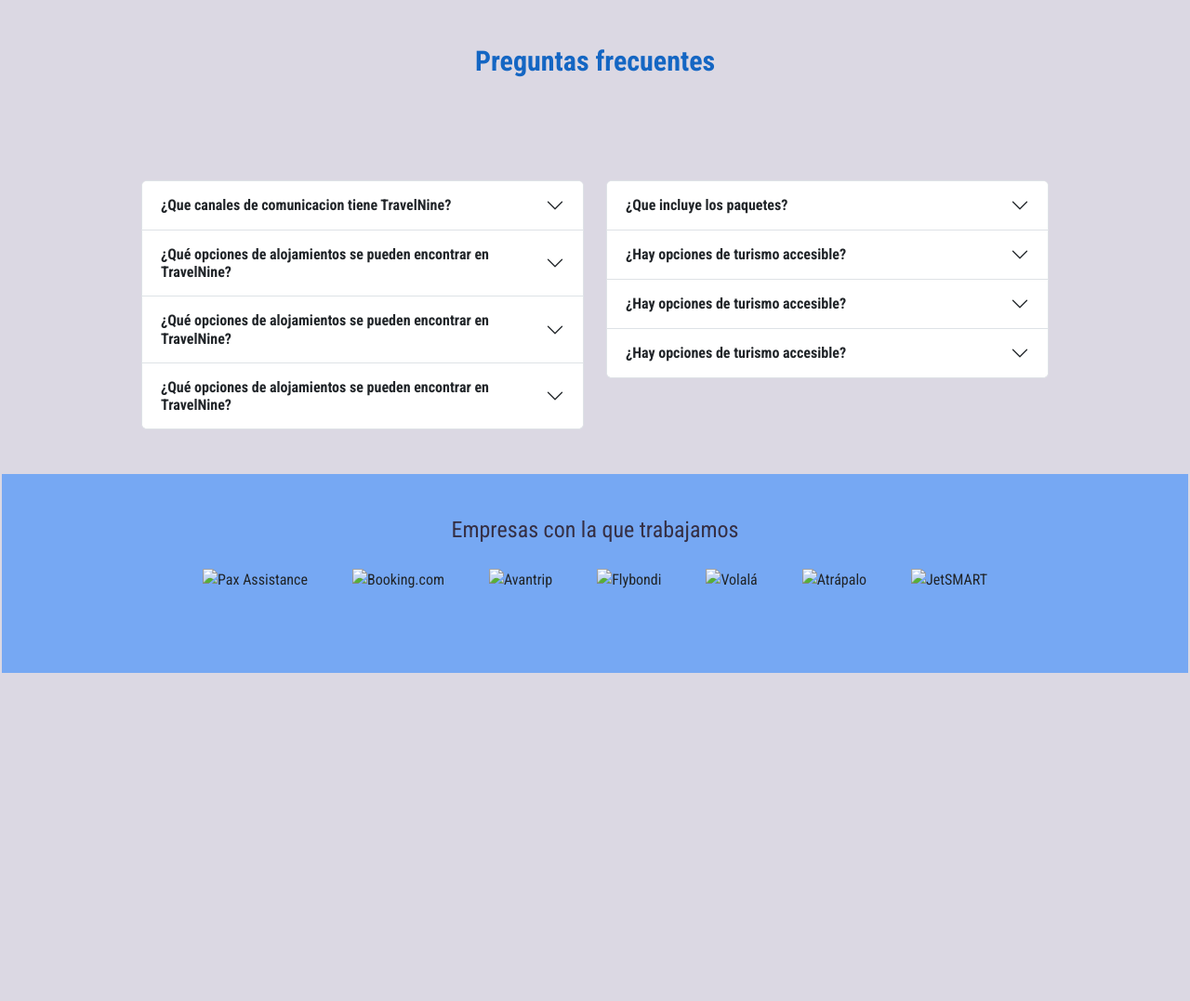
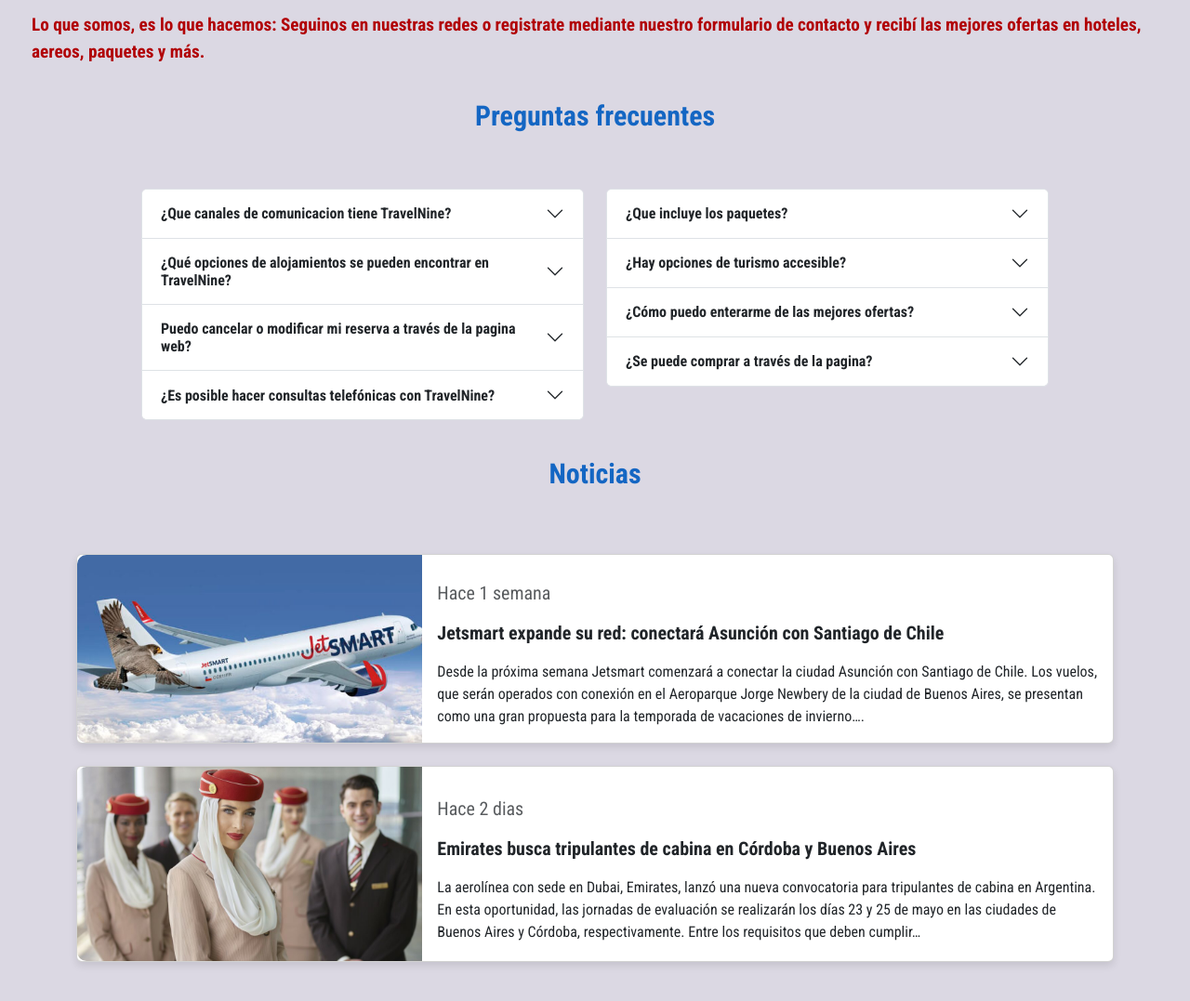
Before and after one commit to miel009/Proyecto-Codo-a-codo--NineTravel, a plain HTML site: page index.html in a window 1280 px wide. Shown: the part 1041-2118 px from the top of the page at 93% size. Drawn offline with nearby package versions, Linux system fonts and the light colour scheme.

Commit message:
index cambios

```diff
--- a/assets/css/index.css
+++ b/assets/css/index.css
@@ -21,9 +21,8 @@ main{
     background-color: var(--four-color);
 }
 
-
 .containerPreg {
-    margin-top: 70px;
+    margin-top: 0px;
     margin-bottom: 20px;
     padding-left: 150px;
     padding-right: 150px;
@@ -36,10 +35,12 @@ main{
     border-bottom: 3px solid;
     font-size: 50px;
     font-weight: bold;
+    padding-bottom: 30px;
 }
 
 .preg {
-    padding-top: 100px;
+    padding-top: 20px;
+    padding-bottom: 20px;
     font-family: "Roboto Condensed", sans-serif;
     color: var(--bg-color);
     text-align: center;
@@ -47,11 +48,19 @@ main{
     font-weight: bold;
 }
 
+.p-seguinos {
+    font-weight: bold;
+    font-size: 1.2rem;
+    color: var(--secundary-color)
+}
+
 .parrafo-index {
     font-family: "Roboto Condensed", sans-serif;
     box-sizing: border-box;
     font-size: 20px;
-    padding-top: 20px;
+    padding-top: 40px;
+    padding-bottom: 5px;
+
 }
 
 
@@ -79,33 +88,85 @@ main{
 
 }
 
-/* marcas*/
+/* noticias*/
 
-#logos-section {
-    text-align: center;
-    margin-top: 3rem;
-    padding: 2rem 0;
-    background-color: #76a8f3;
+.container {
+    max-width: 1200px;
+    margin: 0 auto;
 }
 
-#logos-section p {
-    font-family: "Roboto Condensed", sans-serif;
-    color: var(--five-color);
-    font-size: 1.5rem;
-    margin-bottom: 1.5rem;
+.horizontal-card {
+    border: none;
+    box-shadow: 0 4px 8px rgba(0, 0, 0, 0.1);
+    border-radius: 10px;
+    overflow: hidden;
+    transition: transform 0.3s ease;
+    display: flex;
+    flex-direction: row;
+    align-items: center;
 }
 
-.logos-container {
-    display: flex;
-    justify-content: center;
-    flex-wrap: wrap;
-    gap: 3rem;
+.horizontal-card:hover {
+    transform: translateY(-10px);
 }
 
-.logos-container img {
-    height: 50px;
-    max-width: 100%;
+.horizontal-card .card-img-left {
+    border-top-left-radius: 10px;
+    border-bottom-left-radius: 10px;
+    width: 100%;
+    height: 100%;
+    object-fit: cover;
 }
+
+.horizontal-card .card-body {
+    padding: 1rem;
+    display: flex;
+    flex-direction: column;
+    justify-content: center;
+    height: 100%;
+}
+
+.card-title {
+    font-size: 1.25rem;
+    font-weight: bold;
+}
+
+.card-text {
+    font-size: 1rem;
+}
+
+.ver-todas-link {
+    font-size: 1rem;
+    color: #007bff;
+    text-decoration: none;
+    margin-left: 10px;
+}
+
+.ver-todas-link:hover {
+    text-decoration: underline;
+}
+
+@media screen and (max-width: 768px) {
+    .horizontal-card {
+        flex-direction: column;
+        align-items: stretch;
+    }
+
+    .horizontal-card .card-img-left {
+        border-top-left-radius: 10px;
+        border-top-right-radius: 10px;
+        border-bottom-left-radius: 0;
+        border-bottom-right-radius: 0;
+        width: 100%;
+        height: auto;
+    }
+
+    .horizontal-card .card-body {
+        text-align: center;
+    }
+}
+
+/*fin noticias*/
 
 @media screen and (min-width: 1024px) {
     .logos-container img {
--- a/index.html
+++ b/index.html
@@ -50,10 +50,12 @@
                 Gracias a esto, somos marca líder en Latinoamérica, jóven y flexible, y principal influencer de turismo
                 para
                 la inspiración, búsqueda y compra de un nuevo viaje.
+            </p>
+            <p class="p-seguinos">
+                Lo que somos, es lo que hacemos: Seguinos en nuestras redes o registrate mediante nuestro formulario de contacto y recibí las mejores ofertas en hoteles, aereos, paquetes y más.
+            </p>
 
-                Lo que somos, es lo que hacemos: Regístrate en nuestro sitio y recibí las mejores ofertas en, hoteles,
-                paquetes y más.
-            </p>
+
         <h3 class="preg"> Preguntas frecuentes </h3>
         </div>
 
@@ -89,24 +91,24 @@
                         <div class="accordion-item">
                             <h3 class="accordion-header" id="headingThree1">
                                 <button class="accordion-button collapsed" type="button" data-bs-toggle="collapse" data-bs-target="#collapseThree1" aria-expanded="false" aria-controls="collapseThree1">
-                                    ¿Qué opciones de alojamientos se pueden encontrar en TravelNine?
+                                    Puedo cancelar o modificar mi reserva a través de la pagina web?
                                 </button>
                             </h3>
                             <div id="collapseThree1" class="accordion-collapse collapse" aria-labelledby="headingThree1" data-bs-parent="#accordionExample1">
                                 <div class="accordion-body">
-                                    Contamos con variedad de opciones para una experiencia inolvidable, desde hoteles premium a hoteles lowcost y apartamentos para familias o para quienes buscan estadías largas y prefieren facilidades en espacios de laundry y cocinas equipadas, como también hostales.
+                                    No. Debés llamarnos o dejarnos información mediante el formulario de contacto asi te llamamos y gestinamos la cancelacion.
                                 </div>
                             </div>
                         </div>
                         <div class="accordion-item">
                             <h3 class="accordion-header" id="headingFour1">
                                 <button class="accordion-button collapsed" type="button" data-bs-toggle="collapse" data-bs-target="#collapseFour1" aria-expanded="false" aria-controls="collapseFour1">
-                                    ¿Qué opciones de alojamientos se pueden encontrar en TravelNine?
+                                    ¿Es posible hacer consultas telefónicas con TravelNine?
                                 </button>
                             </h3>
                             <div id="collapseFour1" class="accordion-collapse collapse" aria-labelledby="headingFour1" data-bs-parent="#accordionExample1">
                                 <div class="accordion-body">
-                                    Contamos con variedad de opciones para una experiencia inolvidable, desde hoteles premium a hoteles lowcost y apartamentos para familias o para quienes buscan estadías largas y prefieren facilidades en espacios de laundry y cocinas equipadas, como también hostales.
+                                    Si, a traves de los datos que nos deje en el formulario el sector de ventas se comunica directamente via telefonia para ofrecerle opciones personalizadas dependiendo de sus necesidaes.
                                 </div>
                             </div>
                         </div>
@@ -143,26 +145,24 @@
                         <div class="accordion-item">
                             <h3 class="accordion-header" id="headingThree2">
                                 <button class="accordion-button collapsed" type="button" data-bs-toggle="collapse" data-bs-target="#collapseThree2" aria-expanded="false" aria-controls="collapseThree2">
-                                    ¿Hay opciones de turismo accesible?
+                                    ¿Cómo puedo enterarme de las mejores ofertas?
                                 </button>
                             </h3>
                             <div id="collapseThree2" class="accordion-collapse collapse" aria-labelledby="headingThree2" data-bs-parent="#accordionExample2">
                                 <div class="accordion-body">
-                                    Sí, contamos con paquetes personalizados para una mejor experiencia.
-                                    Invitamos a consultarnos para más información mediante el formulario de contacto. ¡Gracias!
+                                    Seguinos en nuestras redes sociales para recibir alertas de vuelos baratos y hoteles, entre otras novedades
                                 </div>
                             </div>
                         </div>
                         <div class="accordion-item">
                             <h3 class="accordion-header" id="headingFour2">
                                 <button class="accordion-button collapsed" type="button" data-bs-toggle="collapse" data-bs-target="#collapseFour2" aria-expanded="false" aria-controls="collapseFour2">
-                                    ¿Hay opciones de turismo accesible?
+                                    ¿Se puede comprar a través de la pagina?
                                 </button>
                             </h3>
                             <div id="collapseFour2" class="accordion-collapse collapse" aria-labelledby="headingFour2" data-bs-parent="#accordionExample2">
                                 <div class="accordion-body">
-                                    Sí, contamos con paquetes personalizados para una mejor experiencia.
-                                    Invitamos a consultarnos para más información mediante el formulario de contacto. ¡Gracias!
+                                    No, funciona como comparador de precios. Se gestiona la reserva mediante llamada directa, nos dejan sus datos y la consulta por el formulario de contacto, y en la brevedad nos comunicamos para ofrecerle una experiencia personalizada.
                                 </div>
                             </div>
                         </div>
@@ -170,26 +170,49 @@
                 </div>
             </div>
         </div>
+    <!-- card noticias -->
+    <h3 class="preg"> Noticias </h3>
+    <div class="container my-5">
+        <div class="row">
+            <div class="col-md-12 mb-4">
+                <div class="card horizontal-card">
+                    <div class="row g-0">
+                        <div class="col-md-4">
+                            <img src="assets/img/noticias1.jpg" class="card-img-left img-fluid" alt="noticias">
+                        </div>
+                        <div class="col-md-8">
+                            <div class="card-body">
+                                <p class="text-muted">Hace 1 semana</p>
+                                <h4 class="card-title">Jetsmart expande su red: conectará Asunción con Santiago de Chile</h4>
+                                <p class="card-text">    Desde la próxima semana Jetsmart comenzará a conectar la ciudad Asunción con Santiago de Chile. Los vuelos, que serán operados con conexión en el Aeroparque Jorge Newbery de la ciudad de Buenos Aires, se presentan como una gran propuesta para la temporada de vacaciones de invierno….</p>
+                            </div>
+                        </div>
+                    </div>
+                </div>
+            </div>
+            <div class="col-md-12 mb-4">
+                <div class="card horizontal-card">
+                    <div class="row g-0">
+                        <div class="col-md-4">
+                            <img src="assets/img/noticias2.jpg" class="card-img-left img-fluid" alt="noticias2">
+                        </div>
+                        <div class="col-md-8">
+                            <div class="card-body">
+                                <p class="text-muted">Hace 2 dias </p>
+                                <h5 class="card-title">Emirates busca tripulantes de cabina en Córdoba y Buenos Aires</h5>
+                                <p class="card-text">La aerolínea con sede en Dubai, Emirates, lanzó una nueva convocatoria para tripulantes de cabina en Argentina. En esta oportunidad, las jornadas de evaluación se realizarán los días 23 y 25 de mayo en las ciudades de Buenos Aires y Córdoba, respectivamente. Entre los requisitos que deben cumplir…</p>
+                            </div>
+                        </div>
+                    </div>
+                </div>
+            </div>
 
-
-
-    <section id="logos-section">
-        <p> Empresas con la que trabajamos</p>
-        <div class="logos-container">
-            <img src="assets/img/pax.png" alt="Pax Assistance">
-            <img src="assets/img/booking.png" alt="Booking.com">
-            <img src="assets/img/avantrip.png" alt="Avantrip">
-            <img src="assets/img/flybondi.png" alt="Flybondi">
-            <img src="assets/img/volala.png" alt="Volalá">
-            <img src="assets/img/atrapalo.png" alt="Atrápalo">
-            <img src="assets/img/jetsmart.png" alt="JetSMART">
         </div>
-    </section>
+    </div>
 
     </main>
 
     <footer>
-        <!-- princ-->
    <div class="conteiner-footer">
             <p class="pie">
                 <i class="bi bi-geo-alt"></i> Av. Caseros 3040, Buenos Aires, Argentina.
```
Also changed, not shown: assets/img/noticias1.jpg (added), assets/img/noticias2.jpg (added).
